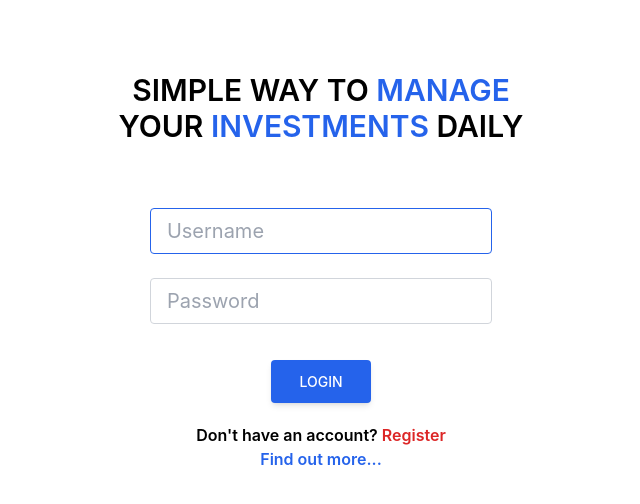
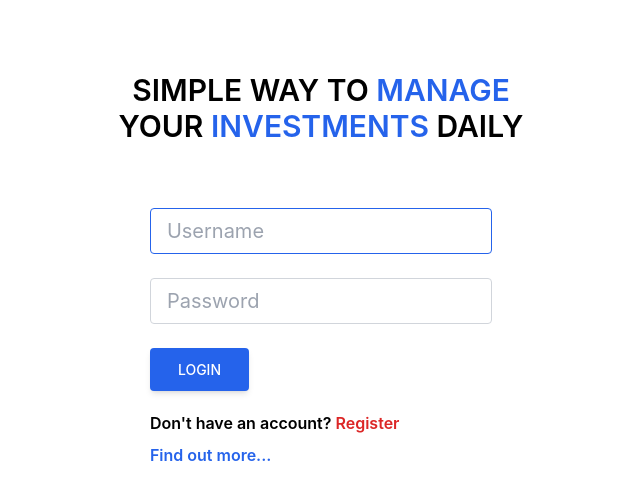
Before and after one commit to MartinKratochvilProgramy/Daily_portfolio_manager_frontend, a React (Create React App) app: page / in a window 1280 px wide. Shown: the top 504 px of the page, without its empty margins (359-999 px from the left). Built offline with nearby package versions, Linux system fonts and the light colour scheme.

Commit message:
added Find out more... page

```diff
--- a/src/components/RegisterForm.js
+++ b/src/components/RegisterForm.js
@@ -42,7 +42,7 @@ export default function RegisterForm({ validateUser, setUsername, setPassword, e
                           className="inline-block px-7 py-3 bg-blue-600 text-white font-medium text-sm leading-snug uppercase rounded shadow-md hover:bg-blue-700 hover:shadow-lg focus:bg-blue-700 focus:shadow-lg focus:outline-none focus:ring-0 active:bg-blue-800 active:shadow-lg transition duration-150 ease-in-out">
                           Register
                         </button>
-                        <p className="text-m text-black dark:text-white font-semibold mt-2 pt-1 mb-0">
+                        <p className="text-m text-black dark:text-white font-semibold mt-2 pt-3 mb-2">
                           Already have an account? <Link
                                                     to="/"
                                                     className="text-red-600 hover:text-red-700 focus:text-red-700 transition duration-200 ease-in-out">
--- a/src/pages/Login.js
+++ b/src/pages/Login.js
@@ -124,7 +124,7 @@ export default function Login() {
                   </div>
 
                   {error && (<span className='font-semibold text-xl text-red-600 hover:text-red-700 focus:text-red-700 transition duration-200 ease-in-out'>{error}<br /></span>)}
-                  <div className="flex flex-col items-center pt-3">
+                  <div className="text-center lg:text-left">
                     <button
                       type="submit"
                       className="inline-block relative px-7 py-3 bg-blue-600 text-white font-medium text-sm leading-snug uppercase rounded shadow-md hover:bg-blue-700 hover:shadow-lg focus:bg-blue-700 focus:shadow-lg focus:outline-none focus:ring-0 active:bg-blue-800 active:shadow-lg transition duration-150 ease-in-out">
@@ -133,7 +133,7 @@ export default function Login() {
                         {(userIsBeingValidated && !error) && <LoadingSpinner size={6} />}
                       </div>
                     </button>
-                    <p className="text-m text-black dark:text-white font-semibold mt-2 pt-3 mb-0">
+                    <p className="text-m text-black dark:text-white font-semibold mt-2 pt-3 mb-2">
                       Don't have an account? <Link
                                                 to="/register"
                                                 className="text-red-600 hover:text-red-700 focus:text-red-700 transition duration-200 ease-in-out">
```
